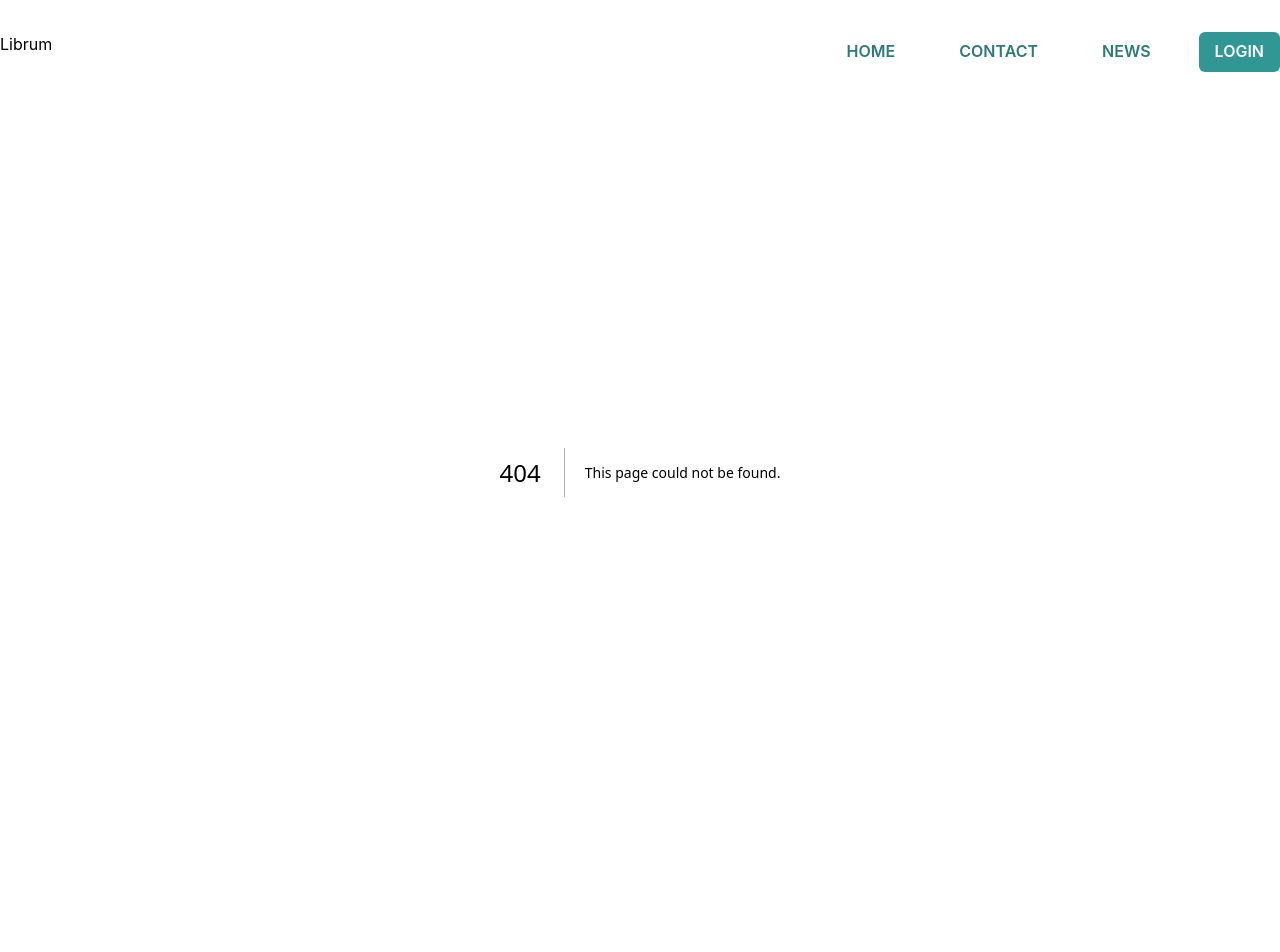
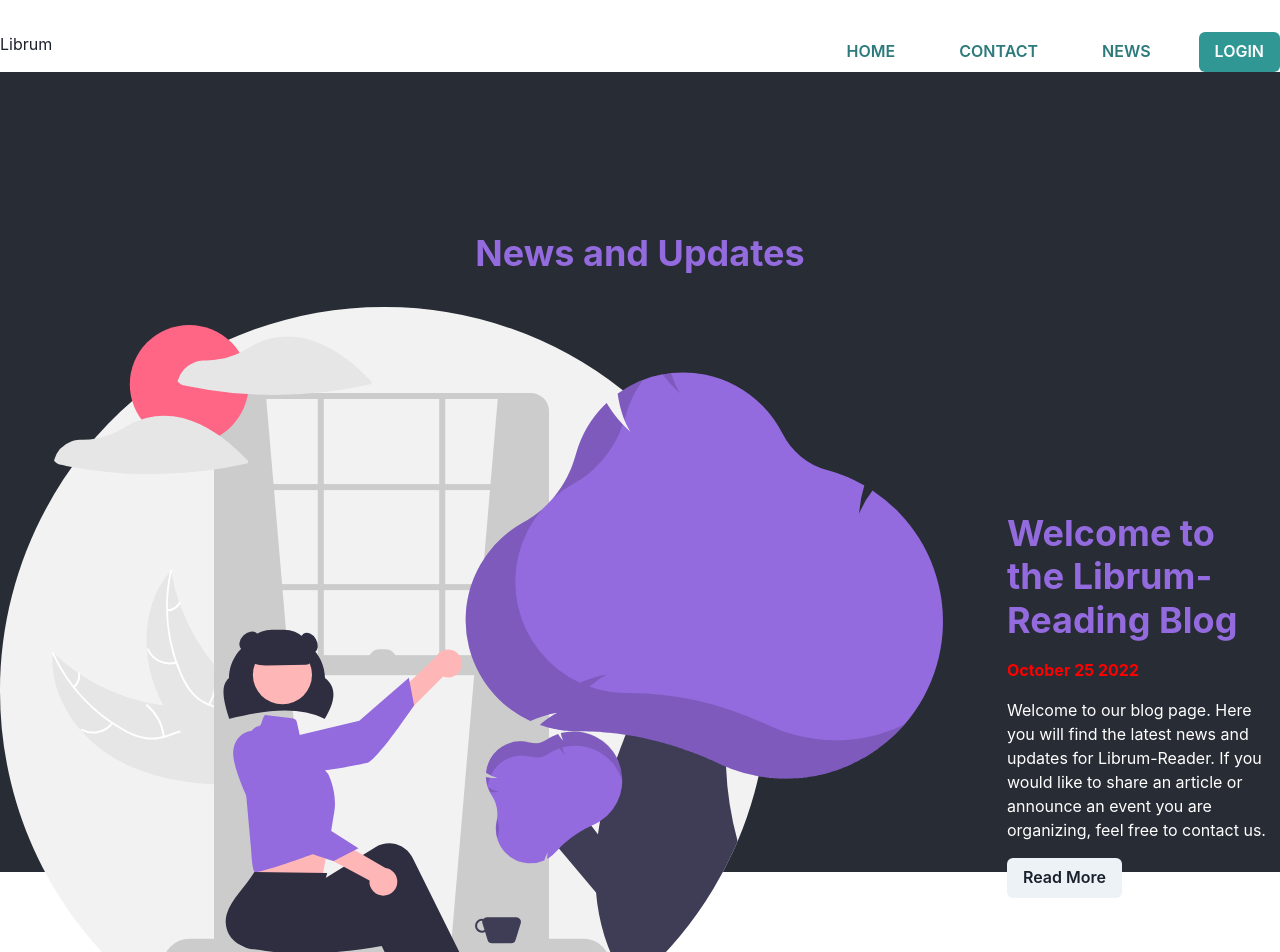
Before and after one commit to Librum-Reader/Librum-Website, a Next.js app: page /news in a window 1280 px wide. Before the commit this address had no page. Shown: the top 952 px of the page. Before the commit the page ends 872 px from the top, so only its background shows below. Built offline with nearby package versions, Linux system fonts and the light colour scheme.

Commit message:
Contact and news pages

```diff
--- /dev/null
+++ b/app/components/NewsItems.jsx
@@ -0,0 +1,26 @@
+"use client";
+import { Flex, Heading, Image, Text, Button } from "@chakra-ui/react";
+
+const NewsItems = () => {
+  return (
+    <Flex maxW="1300px" gap="4rem" align="center">
+      <Image src="/news/news.svg" className="news-image" />
+      <Flex direction="column" gap="1rem">
+        <Heading as="h2" color="#946bde">
+          Welcome to the Librum-Reading Blog
+        </Heading>
+        <Text color="red" fontWeight="bold">
+          October 25 2022
+        </Text>
+        <Text color="white">
+          Welcome to our blog page. Here you will find the latest news and
+          updates for Librum-Reader. If you would like to share an article or
+          announce an event you are organizing, feel free to contact us.
+        </Text>
+        <Button alignSelf="self-start">Read More</Button>
+      </Flex>
+    </Flex>
+  );
+};
+
+export default NewsItems;
--- a/app/components/ui/Navbar.jsx
+++ b/app/components/ui/Navbar.jsx
@@ -26,9 +26,11 @@
             CONTACT
           </Button>
         </Link>
-        <Button colorScheme="teal" variant="ghost">
-          NEWS
-        </Button>
+        <Link href="/news">
+          <Button colorScheme="teal" variant="ghost">
+            NEWS
+          </Button>
+        </Link>
         <Button colorScheme="teal" variant="solid">
           LOGIN
         </Button>
--- a/app/globals.css
+++ b/app/globals.css
@@ -25,6 +25,11 @@
     sans-serif;
   font-family: "Lato", sans-serif;
   background-color: #282c34;
+}
+
+.news-image {
+  width: 300px;
+  height: auto;
 }
 
 .image {
--- /dev/null
+++ b/app/news/page.jsx
@@ -0,0 +1,18 @@
+"use client";
+import { Flex, Box, Heading, Text } from "@chakra-ui/react";
+import NewsItems from "../components/NewsItems";
+
+const News = () => {
+  return (
+    <Flex background="#282c34" align="center" direction="column" h="100vh">
+      <Box maxW="1300px" align="center">
+        <Heading color="#946bde" mt="10rem" mb="2rem">
+          News and Updates
+        </Heading>
+      </Box>
+      <NewsItems />
+    </Flex>
+  );
+};
+
+export default News;
```
Also changed, not shown: public/news/news.svg (added).
